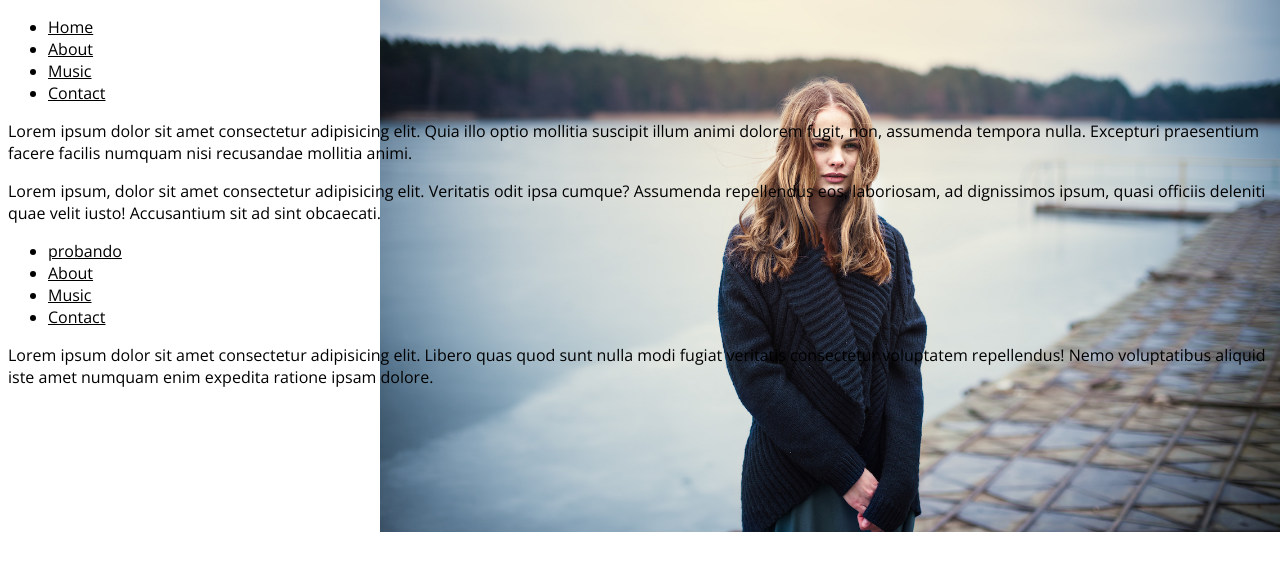
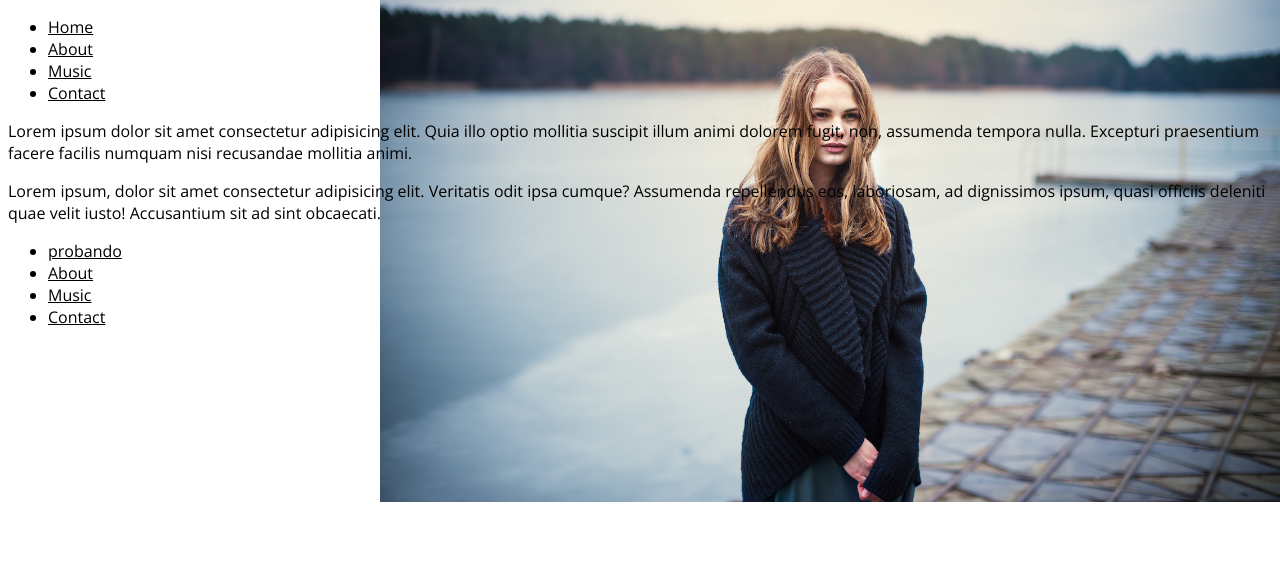
Before and after one commit to diego-allsafe/HTMLCSSTP2, a plain HTML site: page music.html in a window 1280 px wide. Drawn offline with nearby package versions, Linux system fonts and the light colour scheme.

Commit message:
probando

```diff
--- a/music.html
+++ b/music.html
@@ -27,6 +27,5 @@
           <li><a href="">Contact</a></li>
         </ul>
     </nav>
-    <p>Lorem ipsum dolor sit amet consectetur adipisicing elit. Libero quas quod sunt nulla modi fugiat veritatis consectetur voluptatem repellendus! Nemo voluptatibus aliquid iste amet numquam enim expedita ratione ipsam dolore.</p>
 </body>
 </html>
```
